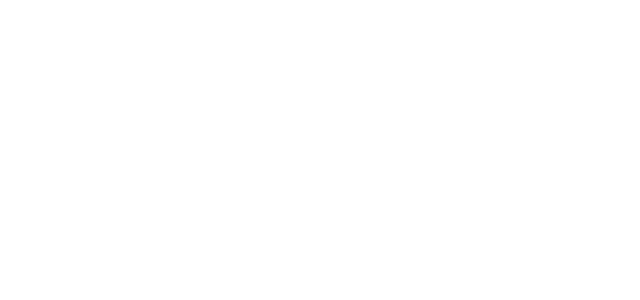
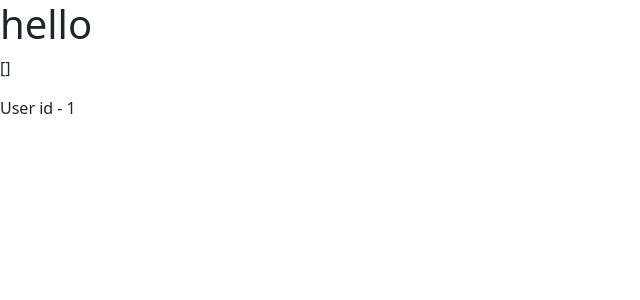
Before and after one commit to nikelioum/aravakis, a Nuxt app: page /blog/1 in a window 1280 px wide. Before the commit this address had no page. Shown: the top 300 px of the page, without its empty margins (0-640 px from the left). Built offline with nearby package versions, Linux system fonts and the light colour scheme.

Commit message:
dynamic urls2

```diff
--- a/components/Blog.vue
+++ b/components/Blog.vue
@@ -21,13 +21,13 @@
             <div class="row">
             <p v-if="$fetchState.pending"><Loader/></p>
             <p v-else-if="$fetchState.error">An error occurred :(</p>
-              <div v-for="mountain of mountains" class="col-md-4 d-flex align-items-stretch mb-4">
+              <div v-for="mountain of mountains" :key="mountain.id" :id="mountain.id" class="col-md-4 d-flex align-items-stretch mb-4">
                 <div class="card shadow-sm">
                 <img :src="mountain.acf.image" class="card-img-top" height="300">
                 <div class="card-body">
                 <h5 class="card-title">{{mountain.acf.title}}</h5>
                 <p class="card-text">{{mountain.acf.description}}</p>
-                <nuxt-link :to="`blog/${mountain.slug}`" class="btn btn-outline-dark btn-phone-dark">Περισσότερα</nuxt-link>
+                <nuxt-link :to="`blog/${mountain.id}`" class="btn btn-outline-dark btn-phone-dark">Περισσότερα</nuxt-link>
                 </div>
                 </div>
             </div>
--- /dev/null
+++ b/pages/blog/_id.vue
@@ -0,0 +1,24 @@
+<template>
+    <div>
+    <h1>hello</h1>
+    <p>{{mountain}}</p>
+    <p>User id - {{$route.params.id}}</p>
+    </div>
+</template>
+
+<script>
+export default{
+
+     data() {
+      return {
+        mountain: []
+      }
+    },
+    async fetch() {
+      this.mountain = await fetch(
+        `https://wordpress-534216-2279478.cloudwaysapps.com/wp-json/wp/v2/articles/${$route.params.id}?author=1?_fields=acf&acf_format=standard`
+      ).then(res => res.json())
+    }
+
+}
+</script>
```
Also changed, not shown: pages/blog/index.vue (renamed from pages/blog.vue).
